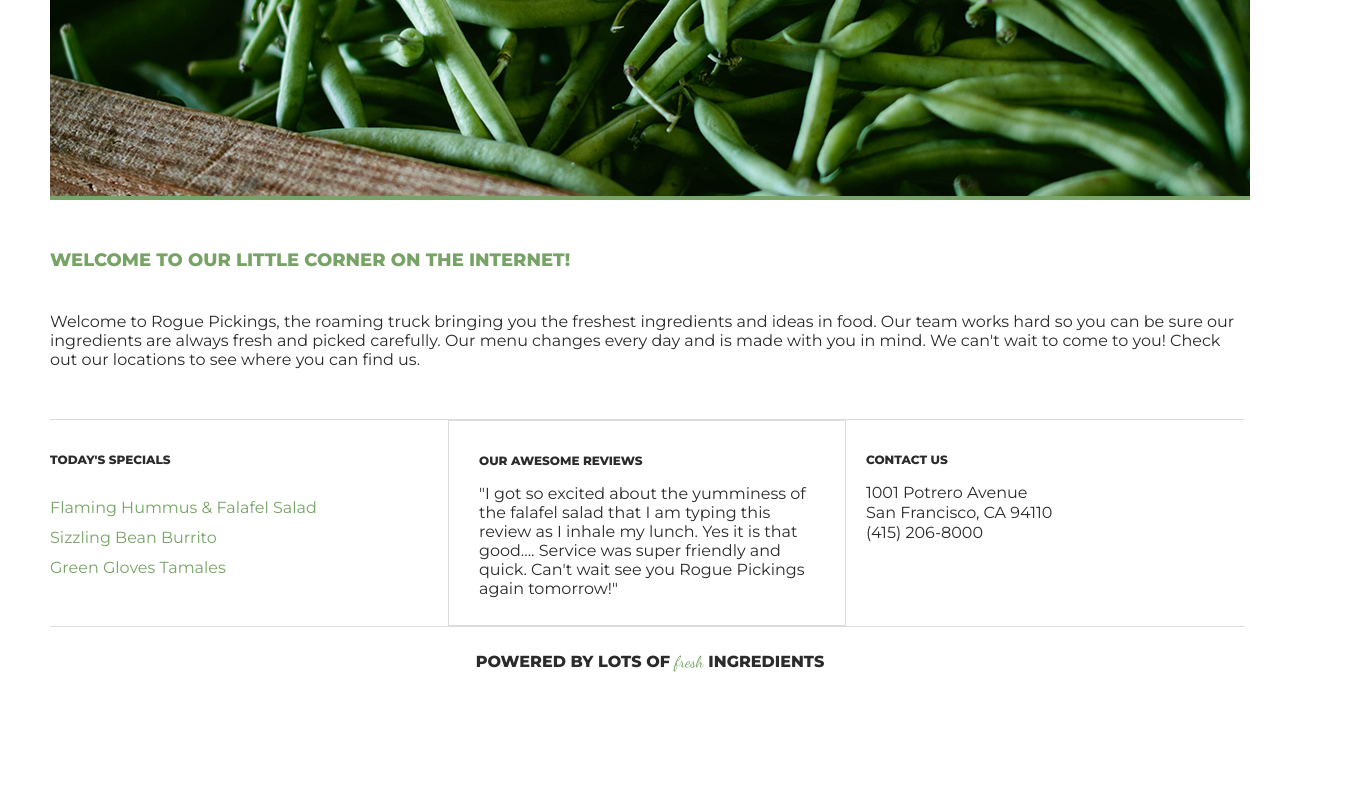
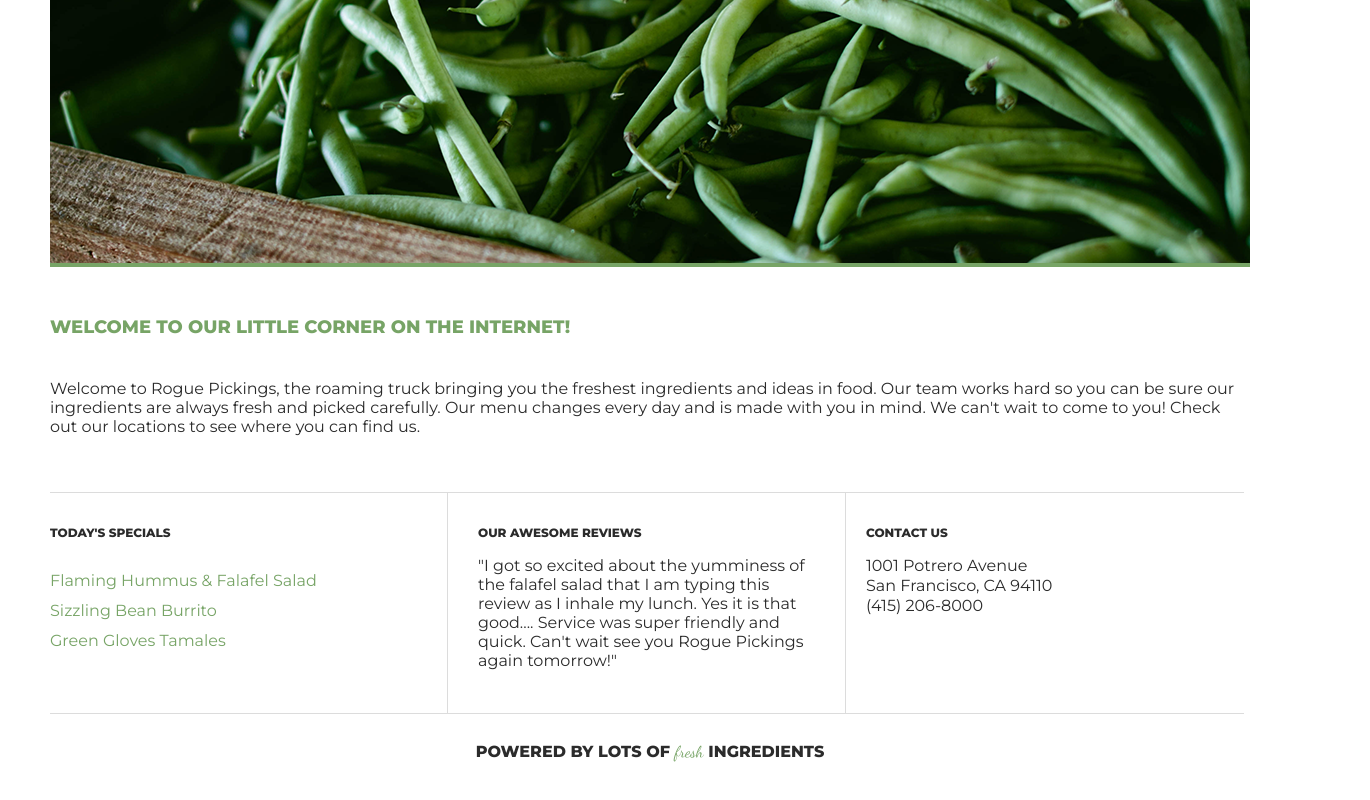
Before and after one commit to luckieshel/rogue-pickings, a plain HTML site: page index.html in a window 1280 px wide. Shown: the part 256-1056 px from the top of the page, 1370 px wide, since content can reach past the window. After the commit the page ends 1030 px from the top, so only its background shows below. Drawn offline with Linux system fonts and the light colour scheme.

Commit message:
cleaned up html and css

```diff
--- a/css/main.css
+++ b/css/main.css
@@ -4,10 +4,7 @@ body {
     font-family: 'montserrat', sans-serif;
     color: #2b2b2b;
     margin-left: 20px;
-    }
-
-#introduction {
-    height: 200px;
+    min-width: 1250px;
 }
 
 /*****grid*****/
@@ -25,22 +22,17 @@ body {
 .third-width {
     width: 398px;
     float: left;
-    border-top: 1px solid #dcdcdc;
-    border-bottom: 1px solid #dcdcdc;
-    height: 206px;
-    margin-bottom: 25px;
 }
+
 /*****header*****/
 
-header {
+#header {
     height: 120px;
     color: #77a466;
-    float: left;
     padding-bottom: 40px;
-    padding-left: 150px;
 }
 
-header h1 {
+#header h1 {
     padding-top: 50px;
     padding-bottom: 100px;
     padding-right: 110px;
@@ -51,11 +43,11 @@ header h1 {
     color: #77a466;
 }
 
-header h1 span {
+#header h1 span {
     color: #2b2b2b;
 }
 
-nav {
+#header nav {
     float: right;
     padding-right: 2px;
     padding-left: 15px;
@@ -63,12 +55,12 @@ nav {
     padding-bottom: 100px;
 }
 
-nav ul li {
+#header nav ul li {
     display: inline-block;
     padding-right: 18px;
 }
 
-nav ul li a {
+#header nav ul li a {
     text-transform: uppercase;
     color: #77a466;
     font-size: 14px;
@@ -76,6 +68,7 @@ nav ul li a {
     font-weight: bold;
     text-decoration: none;
 }
+
 #hero-image {
     width: 1200px;
     border-top: 4px solid #77a466;
@@ -99,17 +92,26 @@ nav ul li a {
     padding-bottom: 40px;
 }
 
+#specials-reviews-contact {
+    height: 220px;
+    width: 1200px;
+    margin-bottom: 30px;
+}
+
 #todays-specials {
     font-family: 'montserrat', sans-serif;
     text-align: left;
-    height: 190px;
+    border-top: 1px solid #dcdcdc;
+    border-bottom: 1px solid #dcdcdc;
+    border-right: 1px solid #dcdcdc;
+    height: 220px;
 }
 
 #todays-specials h3 {
-    padding-top: 20px;
     text-transform: uppercase;
     font-size: 12px;
     font-weight: bold;
+    padding-top: 20px;
 }
 
 #todays-specials p {
@@ -124,9 +126,10 @@ nav ul li a {
 #awesome-reviews {
     font-family: 'montserrat', sans-serif;
     padding-left: 10px;
-    border: 1px solid #dcdcdc;
-    height: 204px;
-    padding-top: 0;
+    border-top: 1px solid #dcdcdc;
+    border-bottom: 1px solid #dcdcdc;
+    border-right: 1px solid #dcdcdc;
+    height: 220px;
 }
 
 #awesome-reviews h3 {
@@ -147,7 +150,9 @@ nav ul li a {
 #contact-us {
     font-family: 'montserrat', sans-serif;
     padding-left: 20px;
-    height: 175px;
+    border-top: 1px solid #dcdcdc;
+    border-bottom: 1px solid #dcdcdc;
+    height: 220px;
 }
 
 #contact-us h3 {
@@ -162,10 +167,8 @@ nav ul li a {
     line-height: 20px;
 }
 
-footer {
-    padding-top: 20px;
-    padding: 150px;
-    text-align: center;
+#powered {
+    width: 1200px;
 }
 
 #powered h2 {
--- a/index.html
+++ b/index.html
@@ -10,6 +10,7 @@
     </head>
 <body>
     <header>
+            <div id="header">
                 <div class="full-width">
                     <div class="half-width">
                         <h1>Rogue<span> Pickings</span></h1>
@@ -27,6 +28,7 @@
                         </nav>
                     </div>
                 </div>
+            </div>
     </header>
     <main>
         <div class="full-width">
@@ -39,6 +41,7 @@
             </div>
         </div>
         <div class="full-width">
+             <div id="specials-reviews-contact">
                 <div class="third-width">
                     <div id="todays-specials">
                         <h3>Today's Specials</h3>
@@ -58,10 +61,13 @@
                     </div>
                 </div>
             </div>
+        </div>
     </main>
         <footer>
+            <div class="full-width">
                 <div id="powered">
                     <h2>Powered by lots of <span>Fresh</span> Ingredients</h2>
+                </div>
             </div>
         </footer>
     </body>
```
Lines whose indentation alone changed are shown as unchanged.
